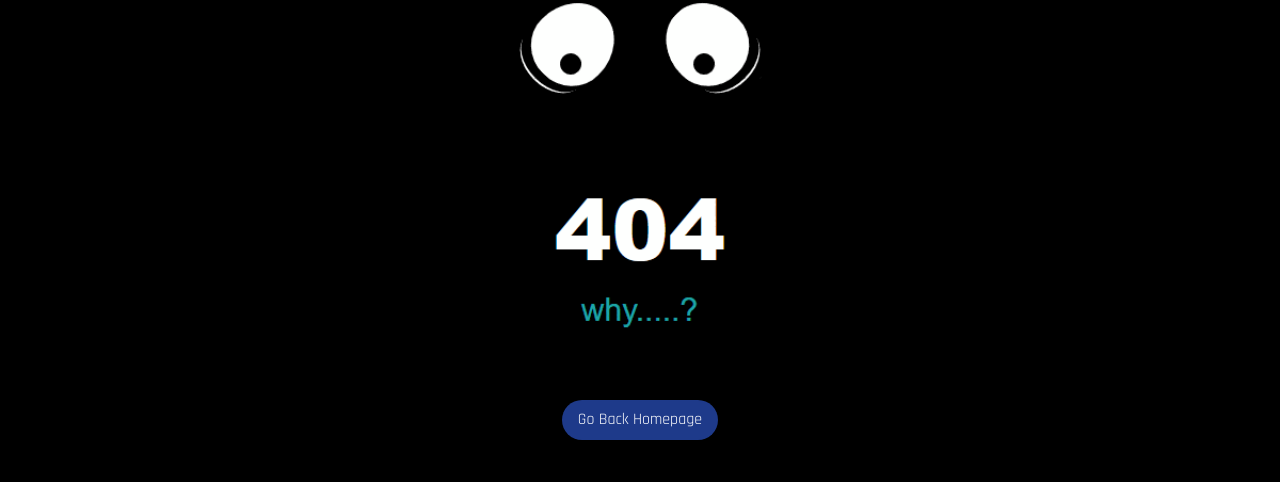
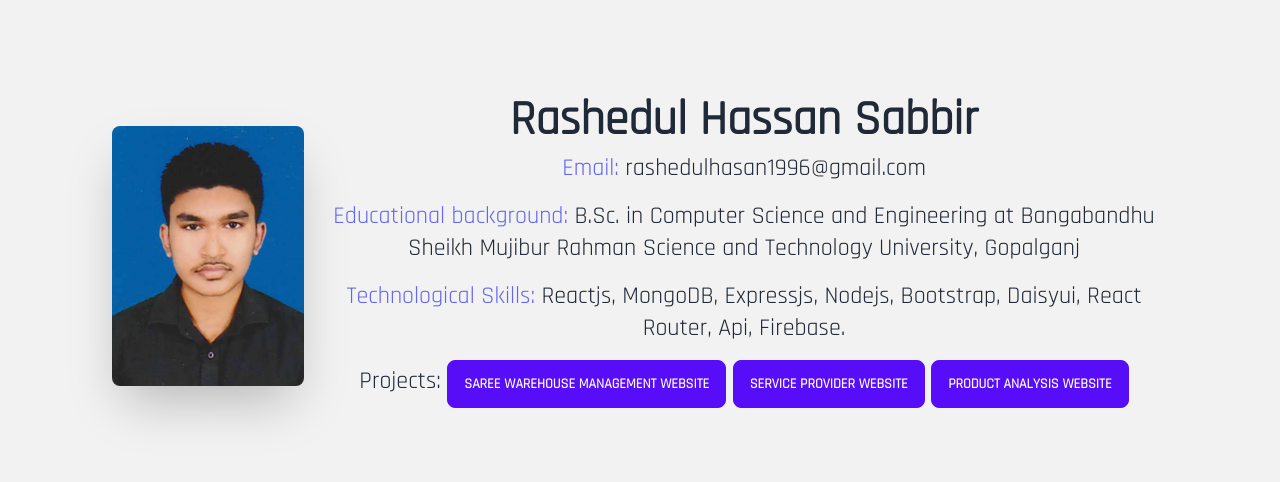
Before and after one commit to rashedsabbir/Chunk-Manufacturer-Client, a React (Create React App) app: page /my-portfolio in a window 1280 px wide. Shown: the part 208-690 px from the top of the page. Built offline with nearby package versions, Linux system fonts and the light colour scheme; no server answers.

Commit message:
my-portfolio added

```diff
--- a/package.json
+++ b/package.json
@@ -14,6 +14,7 @@
     "@testing-library/react": "^13.2.0",
     "@testing-library/user-event": "^13.5.0",
     "3d-react-carousal": "^5.0.0",
+    "daisyui": "^2.15.1",
     "firebase": "^9.8.1",
     "react": "^17.0.2",
     "react-dom": "^17.0.2",
--- a/src/App.js
+++ b/src/App.js
@@ -7,6 +7,7 @@ import Header from './Component/Shared/Header/Header';
 import Footer from './Component/Shared/Footer/Footer';
 import NotFound from './Component/Pages/NotFound/NotFound';
 import Blog from './Component/Pages/Blog/Blog'
+import MyPortfolio from './Component/Pages/MyPortfolio/MyPortfolio';
 
 function App() {
   return (
@@ -17,6 +18,9 @@ function App() {
    <Switch>
    <Route path='/blog'>
  <Blog></Blog>
+     </Route>
+   <Route path='/my-portfolio'>
+ <MyPortfolio></MyPortfolio>
      </Route>
    <Route path='*'>
  <NotFound></NotFound>
--- /dev/null
+++ b/src/Component/Pages/MyPortfolio/MyPortfolio.js
@@ -0,0 +1,27 @@
+import React from 'react';
+import portfolio from '../../../images/portfolio/3.jpg'
+const MyPortfolio = () => {
+    return (
+        <div class="hero min-h-screen bg-base-200">
+  <div class="hero-content flex-col px-28 lg:flex-row">
+    <img src={portfolio} className='hover:scale-75 max-w-sm rounded-lg sm:w-16 lg:w-48 shadow-2xl' />
+    <div className=''>
+      <h1 class="text-5xl font-bold">Rashedul Hassan Sabbir</h1>
+      <p class="py-2 text-2xl"><span className='text-indigo-500'>Email:</span> rashedulhasan1996@gmail.com</p>
+      <p class="py-2 text-2xl"><span className='text-indigo-500'>Educational background:</span> B.Sc. in Computer Science and Engineering at Bangabandhu Sheikh Mujibur Rahman Science and Technology University, Gopalganj</p>
+      <p class="py-2 text-2xl"><span className='text-indigo-500'>Technological Skills:</span> Reactjs, MongoDB, Expressjs, Nodejs, Bootstrap, Daisyui, React Router, Api, Firebase.</p>
+      <p className='py-2 text-2xl'>Projects: <button class="btn btn-primary"><a href="https://sareealoy.web.app" class="text-white visited:text-orange-400">
+  Saree Warehouse Management Website
+</a></button> <button class="btn btn-primary"><a href="https://https://assignment-10-8dff4.web.app" class="text-white visited:text-orange-400">
+  Service Provider website
+</a></button> <button class="btn btn-primary"><a href="https://https://keen-starlight-82b2cc.netlify.app" class="text-white visited:text-orange-400">
+  Product Analysis Website
+</a></button></p>
+
+    </div>
+  </div>
+</div>
+    );
+};
+
+export default MyPortfolio;
--- a/tailwind.config.js
+++ b/tailwind.config.js
@@ -7,5 +7,5 @@ module.exports = {
   variants: {
     extend: {},
   },
-  plugins: [],
+  plugins: [require("daisyui")],
 }
```
Also changed, not shown: src/images/portfolio/3.jpg (added), 1 other file (tests, documents, lock files or other folders).
